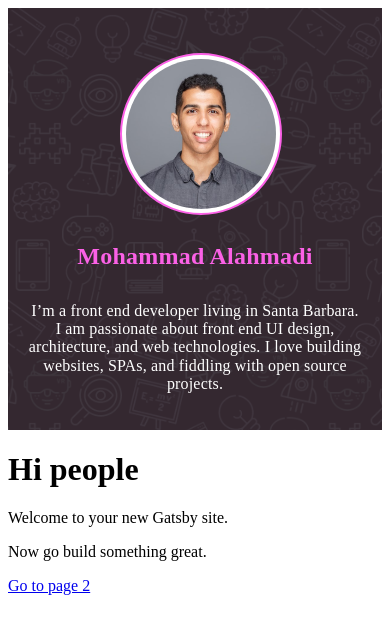
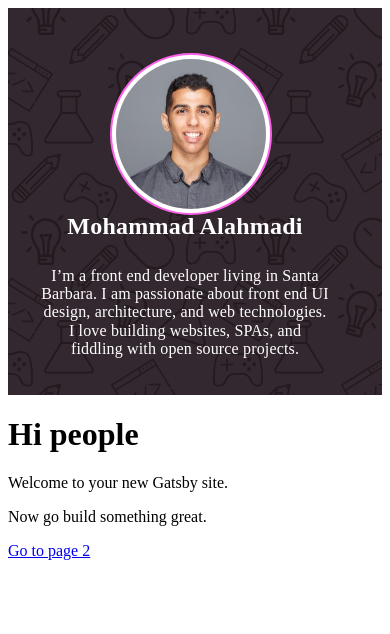
Before and after one commit to AlahmadiQ8/Gatsby-Site, a Gatsby site: page / in a window 390 px wide. Built offline with nearby package versions, Linux system fonts and the light colour scheme; Gatsby itself is replaced by a stand-in of ours.

Commit message:
responsive first css, newer design of nav and banner

```diff
--- a/src/components/Banner/index.jsx
+++ b/src/components/Banner/index.jsx
@@ -11,7 +11,10 @@ const Banner = props => (
     <header className="banner__content-wrapper">
       <Container>
         <Flex halign="space-around" className="banner__flex">
-          <Flex direction="column" valign="center" className="banner__col">
+          <div className="banner__section">
+            <Thumbnail />
+          </div>
+          <div className="banner__section">
             <h1 className="banner__h1">Mohammad Alahmadi</h1>
             <p className="banner__p">
               I’m a front end developer living in Santa Barbara. I am passionate
@@ -19,9 +22,6 @@ const Banner = props => (
               I love building websites, SPAs, and fiddling with open source
               projects.
             </p>
-          </Flex>
-          <div className="banner__col banner__col--first">
-            <Thumbnail />
           </div>
         </Flex>
       </Container>
--- a/src/components/Banner/index.scss
+++ b/src/components/Banner/index.scss
@@ -3,83 +3,85 @@
 
 .banner {
   line-height: 1.15;
-  width: 100%;
   background-color: map-get($colors, dark);
-  background-image: url('./pattern.png');
-  background-size: 600px;
+  background-image: url('./pattern-3.png');
+  background-repeat: repeat;
   color: white;
 }
 
 .banner__content-wrapper {
-  padding-top: 95px;
-  padding-bottom: 85px;
-  @include media-breakpoint-only(xl) {
-    max-width: 1500px;
-    margin-left: auto;
-    margin-right: auto;
-  }
-  @include media-breakpoint-down(lg) {
+  margin-left: auto;
+  margin-right: auto;
+  padding-top: 45px;
+  padding-bottom: 20px;
+  @include media-breakpoint-up(md) {
     padding-top: 60px;
     padding-bottom: 70px;
   }
-  @include media-breakpoint-down(xs) {
-    padding-top: 45px;
-    padding-bottom: 20px;
+  @include media-breakpoint-up(xl) {
+    padding-top: 95px;
+    padding-bottom: 85px;
   }
 }
 
+/* NOTE
+ * sm up -> swtich to row
+ * sm down -> swtich to col
+ */
+
 .banner__flex {
   justify-content: space-around;
-  @include media-breakpoint-down(sm) {
-    flex-direction: column;
-    align-items: center;
+  align-items: center;
+  flex-direction: column;
+  @include media-breakpoint-up(md) {
+    flex-direction: row;
   }
 }
 
-.banner__col {
-  max-width: 460px;
-}
-
-@include media-breakpoint-down(sm) {
-  .banner__col--first {
-    order: -1;
+.banner__section {
+  max-width: 700px;
+  margin-right: 20px;
+  @include media-breakpoint-up(xl) {
+    &:nth-of-type(1) {
+      margin-right: 0;
+    }
   }
 }
 
 .banner__h1 {
-  color: map-get($colors, brand);
-  // font-weight: 400;
+  color: white;
   margin: 0;
   letter-spacing: 0.01em;
-  font-size: 2.75rem;
-  @include media-breakpoint-down(lg) {
+
+  text-align: center;
+  font-size: 1.5rem;
+  @include media-breakpoint-up(md) {
+    text-align: left;
+  }
+  @include media-breakpoint-up(lg) {
     font-size: 2.0rem;
   }
-  @include media-breakpoint-down(xs) {
-    font-size: 1.5rem;
-    text-align: center;
-    margin-left: auto;
-    margin-right: auto;
+  @include media-breakpoint-up(xl) {
+    font-size: 2.75rem;
   }
 }
 
 .banner__p {
-  padding-top: 15px;
-  // text-align: center;
+  padding-top: 10px;
   letter-spacing: 0.01rem;
   font-weight: 200;
-  font-size: 1.9rem;
-  @include media-breakpoint-only(xl) {
+
+  max-width: 18rem;
+  font-size: 1rem;
+  text-align: center;
+  @include media-breakpoint-up(md) {
+    padding-top: 15px;
+    font-size: 1.5rem;
+    text-align: left;
+    max-width: 100%;
+  }
+  @include media-breakpoint-up(xl) {
     padding-top: 20px;
-  }
-  @include media-breakpoint-down(lg) {
-    font-size: 1.5rem;
-  }
-  @include media-breakpoint-down(xs) {
-    font-size: 1rem;
-    text-align: center;
-    // max-width: 15rem;
-    // margin-left: auto;
-    // margin-right: auto;
+    font-size: 1.9rem;
   }
 }
--- a/src/components/Nav/index.scss
+++ b/src/components/Nav/index.scss
@@ -11,42 +11,47 @@
   display: flex;
   flex-direction: row;
   align-items: center;
-  // justify-content: space-between;
-  height: 60px;
-  @include media-breakpoint-between(sm, lg) {
+  justify-content: space-between;
+
+  // xs devices
+  height: 80px;
+  flex-direction: column;
+  justify-content: start;
+
+  // sm devices up
+  @include media-breakpoint-up(sm) {
     height: 50px;
+    flex-direction: row;
+    justify-content: space-between;
   }
-  @include media-breakpoint-down(xs) {
-    height: 80px;
-    flex-direction: column;
-    justify-content: space-around;
+
+  // xl devices up
+  @include media-breakpoint-up(xl) {
+    height: 60px;
   }
 }
 
 .nav__links-container {
   display: flex;
   flex-direction: row;
-  align-items: stretch;
-  overflow-x: auto;
-  overflow-y: hidden;
-  -overflow-scrolling: touch;
-  height: 100%;
-  // width: 60%;
-  margin-right: 50px;
-  @include media-breakpoint-down(xs) {
-    width: auto;
-    height: 40px;
+  height: 40px;
+  @include media-breakpoint-up(sm) {
+    height: 100%;
   }
-  @include media-breakpoint-down(sm) {
-    margin-right: 0;
-    // -webkit-mask-image: linear-gradient(
-    //   to right,
-    //   transparent,
-    //   black 20px,
-    //   black 90%,
-    //   transparent
-    // );
-  }
+
+  // align-items: stretch;
+  // overflow-x: auto;
+  // overflow-y: hidden;
+  // -overflow-scrolling: touch;
+  // @include media-breakpoint-down(sm) {
+  //   -webkit-mask-image: linear-gradient(
+  //     to right,
+  //     transparent,
+  //     black 20px,
+  //     black 90%,
+  //     transparent
+  //   );
+  // }
 }
 
 .nav__link {
@@ -56,9 +61,11 @@
   color: white;
   transition: color .4s ease-out;
   font-weight: 300;
-  font-size: 1.2rem;
-  padding-left: 20px;
-  padding-right: 20px;
+
+  font-size: 1rem;
+  padding-left: 8px;
+  padding-right: 8px;
+
   &:hover, &:focus {
     text-decoration: none;
   }
@@ -67,31 +74,30 @@
     background-color: map-get($colors, lighter);
     color: white;
   }
+
+  @include media-breakpoint-up(md) {
+    padding-left: 10px;
+    padding-right: 10px;
+  }
+  @include media-breakpoint-up(lg) {
+    font-size: 1.2rem;
+    padding-left: 15px;
+    padding-right: 15px;
+  }
   @include media-breakpoint-up(xl) {
+    padding-left: 20px;
+    padding-right: 20px;
     &:hover:not(:focus) {
       color: map-get($colors, brand);
     }
-  }
-  @include media-breakpoint-down(md) {
-    font-size: 1rem;
-    padding-left: 15px;
-    padding-right: 15px;
-  }
-  @include media-breakpoint-down(sm) {
-    padding-left: 10px;
-    padding-right: 10px;
-  }
-  @include media-breakpoint-down(xs) {
-    padding-left: 8px;
-    padding-right: 8px;
   }
 }
 
 .nav__link--active {
   color: map-get($colors, brand);
-  border-bottom: 3px solid #cf45b8;
-  @include media-breakpoint-down(sm) {
-    border-bottom: none;
+  border-bottom: none;
+  @include media-breakpoint-up(md) {
+    border-bottom: 3px solid map-get($colors, brand);
   }
 }
 
--- a/src/components/Thumbnail/index.jsx
+++ b/src/components/Thumbnail/index.jsx
@@ -1,13 +1,11 @@
 import React from 'react';
 
 import './index.scss';
-import IconsContainer from './IconsContainer';
 import thumbnail from './thumbnail.jpg';
 
 const Thumbnail = () => (
   <div className="thumbnail">
     <img className="thumbnail__img" src={thumbnail} alt="Mohammad Alahmadi" />
-    {/* <IconsContainer /> */}
   </div>
 );
 
--- a/src/components/Thumbnail/index.scss
+++ b/src/components/Thumbnail/index.scss
@@ -1,83 +1,36 @@
 @import '../../styles/variables';
 @import '../../styles/mixins/breakpoints';
 
-$thumbnail-size: 250px;
-$thumbnail-size-md: 200px;
-$thumbnail-size-sm: 150px;
-$icon-size: 40px;
-$spin-duration: 120s;
+$thumbnail-size:     150px;
+$thumbnail-size-md:  200px;
+$thumbnail-size-xl:  250px;
+
+
 
 .thumbnail {
   text-align: center;
   position: relative;
   width: $thumbnail-size;
   height: $thumbnail-size;
-  @include media-breakpoint-down(md) {
+  margin-bottom: 10px;
+  @include media-breakpoint-up(md) {
+    margin-bottom: 0;
     width: $thumbnail-size-md;
     height: $thumbnail-size-md;
   }
-  @include media-breakpoint-down(sm) {
-    margin-bottom: $icon-size;
-    width: $thumbnail-size-sm;
-    height: $thumbnail-size-sm;
+  @include media-breakpoint-up(xl) {
+    width: $thumbnail-size-xl;
+    height: $thumbnail-size-xl;
   }
 }
 
+
 .thumbnail__img {
   // box-shadow: 0px 0px 30px 0px map-get($colors, brand );
-  width: $thumbnail-size;
-  height: $thumbnail-size;
+  width: 100%;
+  height: 100%;
   border-radius: 50%;
-  position: absolute;
-  left: $thumbnail-size/2 - $thumbnail-size / 2;
   border:2px solid map-get($colors, brand);
   padding:4px;
   background: white;
-  @include media-breakpoint-down(md) {
-    left: $thumbnail-size-md / 2 - $thumbnail-size-md / 2;
-    width: $thumbnail-size-md;
-    height: $thumbnail-size-md;
-  }
-  @include media-breakpoint-down(sm) {
-    left: $thumbnail-size-sm / 2 - $thumbnail-size-sm / 2;
-    width: $thumbnail-size-sm;
-    height: $thumbnail-size-sm;
-  }
 }
-
-.thumbnail__icons-container {
-  width: $thumbnail-size;
-  height: $thumbnail-size;
-  position: absolute;
-  left: $thumbnail-size/2 - $thumbnail-size / 2;
-  top: 0;
-  border-radius: 50%;
-  animation: spin $spin-duration linear infinite forwards;
-  @include media-breakpoint-down(sm) {
-    left: $thumbnail-size-sm / 2 - $thumbnail-size-sm / 2;
-    width: $thumbnail-size-sm;
-    height: $thumbnail-size-sm;
-  }
-}
-
-.thumbnail__icon {
-  position: absolute;
-  text-align: center;
-  width: $icon-size;
-  height: $icon-size;
-  line-height: $icon-size;
-  border-radius: 50%;
-  fill: map-get($colors, brand);
-  background-color: map-get($colors, lighter);
-  animation: spin $spin-duration linear infinite reverse;
-}
-
-.js-pause-animation {
-  animation-play-state: paused;
-}
-
-@keyframes spin {
-  100% {
-    transform: rotate(1turn);
-  }
-}
--- a/src/styles/_variables.scss
+++ b/src/styles/_variables.scss
@@ -10,7 +10,7 @@ $grid-breakpoints: (
   sm: 600px,
   md: 780px,
   lg: 980px,
-  xl: 1280px
+  xl: 1200px
 ) !default;
 
 $colors: (
```
Also changed, not shown: src/components/Banner/pattern-3.png (added).
